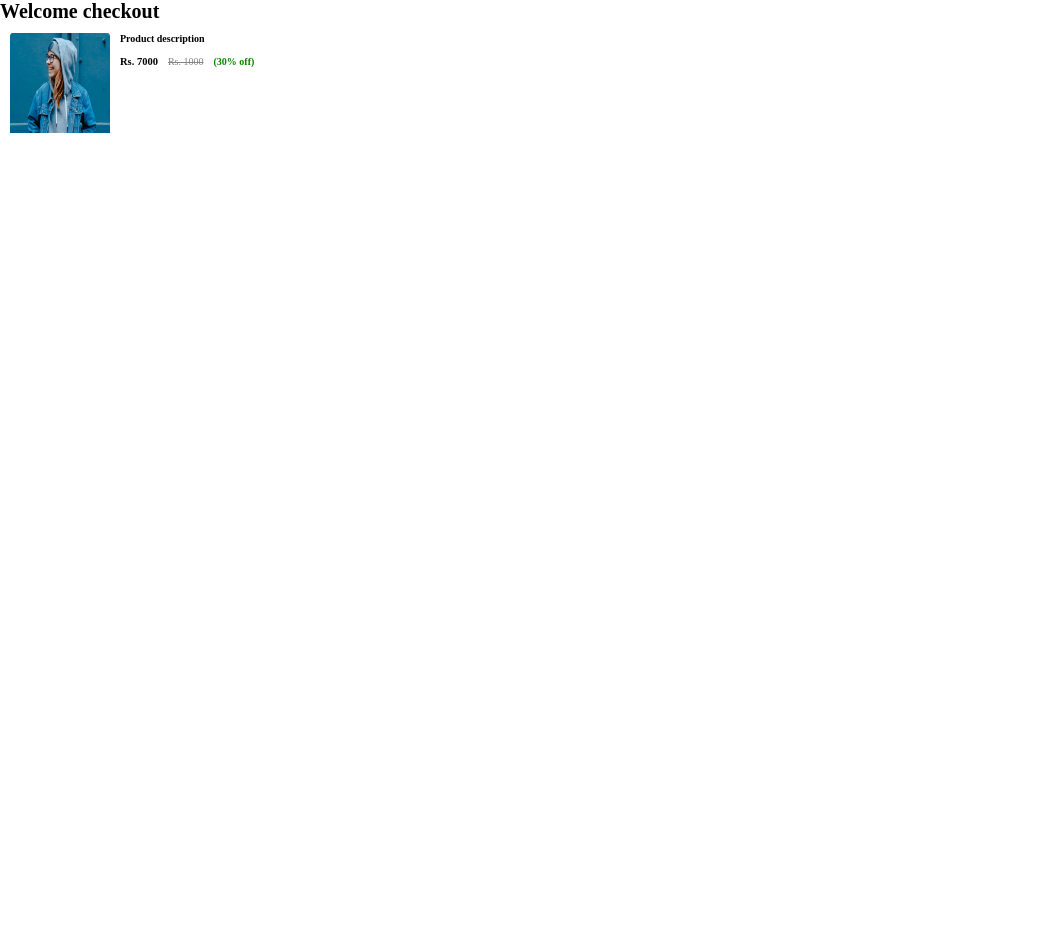
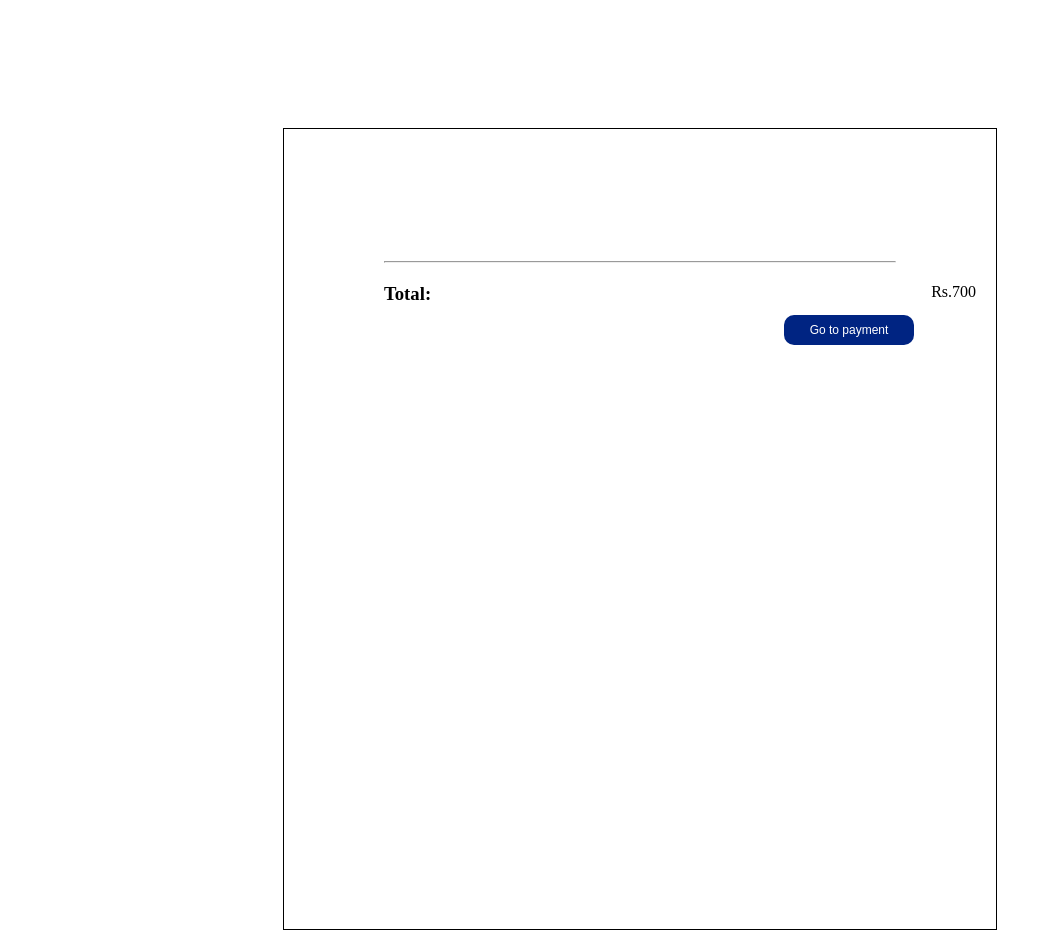
Before and after one commit to iulia-accesa/Project1__ECOMMERCE, a web app: file 03_checkoutPage/03_index.html in a window 1280 px wide. Shown: the whole page, without its empty margins (0-1059 px from the left). Before the commit the page ends 133 px from the top, so only its background shows below. Run offline with its HTML, style and script files only (its server is not run), Linux system fonts and the light colour scheme.

Commit message:
worked on the third page,should keep working on design ,i have work on responsive design too

```diff
--- a/03_checkoutPage/03_index.html
+++ b/03_checkoutPage/03_index.html
@@ -1,22 +1,27 @@
 <!DOCTYPE html>
 <html lang="en">
-<head>
-    <meta charset="UTF-8">
-    <meta http-equiv="X-UA-Compatible" content="IE=edge">
-    <meta name="viewport" content="width=device-width, initial-scale=1.0">
+  <head>
+    <meta charset="UTF-8" />
+    <meta http-equiv="X-UA-Compatible" content="IE=edge" />
+    <meta name="viewport" content="width=device-width, initial-scale=1.0" />
     <link rel="stylesheet" href="/styles/styles.css" />
     <script src="https://unpkg.com/axios/dist/axios.min.js"></script>
     <title>Cart checkout</title>
-</head>
-<body>
-        <h1>Welcome checkout</h1>
+  </head>
+  <body>
+    <section class="container__cart">
+      <section class="container__cart-products--checkout"></section>
+      <hr style="margin-left: 0" />
 
-        <section class="container__cart-products--all">
-
-        </section>
-
-
-        <section class="container__product--cart">
+      <div class="container__cart-products--total-price">
+        <h3>Total:</h3>
+        <p>Rs.<span id="cartTotal">700</span></p>
+      </div>
+      <div>
+        <button class="btn__go-to-payment">Go to payment</button>
+      </div>
+    </section>
+    <!-- <section class="container__product--cart">
                 <div class="container__product-img--cart">
                    <img src="/images/girl-jacket-blue.png">
                 </div>
@@ -30,6 +35,7 @@
                           </section>
                 </div>
 
-        </section>
-</body>
+        </section> -->
+  </body>
+  <script src="./javascript/actions-3.js"></script>
 </html>
--- /dev/null
+++ b/public/javascript/actions-3.js
@@ -0,0 +1,27 @@
+
+
+const PORT = 8080;
+const GET_ALL_CART_PRODUCTS = `http://localhost:${PORT}/cart/products/all`;
+const POST_CART_PRODUCTS = `http://localhost:${PORT}/products/in-cart`;
+function init() {
+  const cartSection = document.querySelector(".container__cart-products--checkout");
+
+  axios
+    .get(GET_ALL_CART_PRODUCTS)
+    .then((response) => response.data.cart)
+    .then((_productsId) => {
+      axios
+        .post(POST_CART_PRODUCTS, {
+          productsId: _productsId,
+        })
+        .then((response1) => response1.data)
+        .then((data) => {
+          cartSection.insertAdjacentHTML("beforeend", data.htmlString);
+          document.getElementById('cartTotal').innerHTML = data.totalProductsCost;
+        })
+        .catch((error) => console.error(error));
+    })
+    .catch((error) => console.error(error));
+}
+
+init();
--- a/public/styles/styles.css
+++ b/public/styles/styles.css
@@ -541,13 +541,22 @@ display: inline-block;
         background-color: white;
       }
   }
-  .container__cart-products--all{
+  .container__cart-products--checkout{
     display: flex;
     flex-direction: column;
     gap: 1rem;
+
+    margin-top: 4%;
+    margin-left: 0;
+    margin-bottom: 1.2rem;
+    width: 50%;
   }
   .container__product--cart{
-    margin-top: 1rem;
+    margin-top: 4rem;
+    /* margin-left: 1rem;  0 10rem 0 40rem*/
+    margin : 0 auto;
+    margin-left: 0;
+
   }
   .container__product-img--cart{
     display: block;
@@ -556,6 +565,7 @@ display: inline-block;
     width:  var(--cart-productBox-size);
     margin-left: 1rem;
     margin-right: 1rem;
+    background-color: #C4C4C4;
   }
   .container__product-img--cart img{
     height: var(--cart-productBox-size);
@@ -581,3 +591,32 @@ display: inline-block;
   .container__product-details--cart .product__box--pricing p{
     font-size: 1rem;
   }
+
+
+  .container__cart{
+    width: 40%;
+    margin: 0 auto;
+    margin-top: 10%;
+    border: 1px solid black;
+    padding: 100px;
+    height: 60rem;
+  }
+
+  .container__cart-products--total-price{
+    display: flex;
+    gap:50rem;
+    font-size: 1.6rem;
+    margin-top: 2rem;
+
+  }
+
+  .btn__go-to-payment{
+    border-radius:1rem;
+    background-color:#002482 ;
+    color: white;
+    border: none;
+    font-size: 1.2rem;
+    height: 3rem;
+    width: 13rem;
+    margin: 1rem 0 0 40rem ;
+  }
--- a/routes/cart.js
+++ b/routes/cart.js
@@ -24,7 +24,7 @@ router.post('/manip',(req,res) => {
 
 })
 
-router.get('/cart/all',(req,res) => {
+router.get('/products/all',(req,res) => {
     const _cart = [];
     cartController.getAll().forEach(elem => _cart.push(elem));
     res.send({
```
Also changed, not shown: routes/products.js (+18 -11 lines), views/product-box-cart.pug (added, +10 -0 lines).
